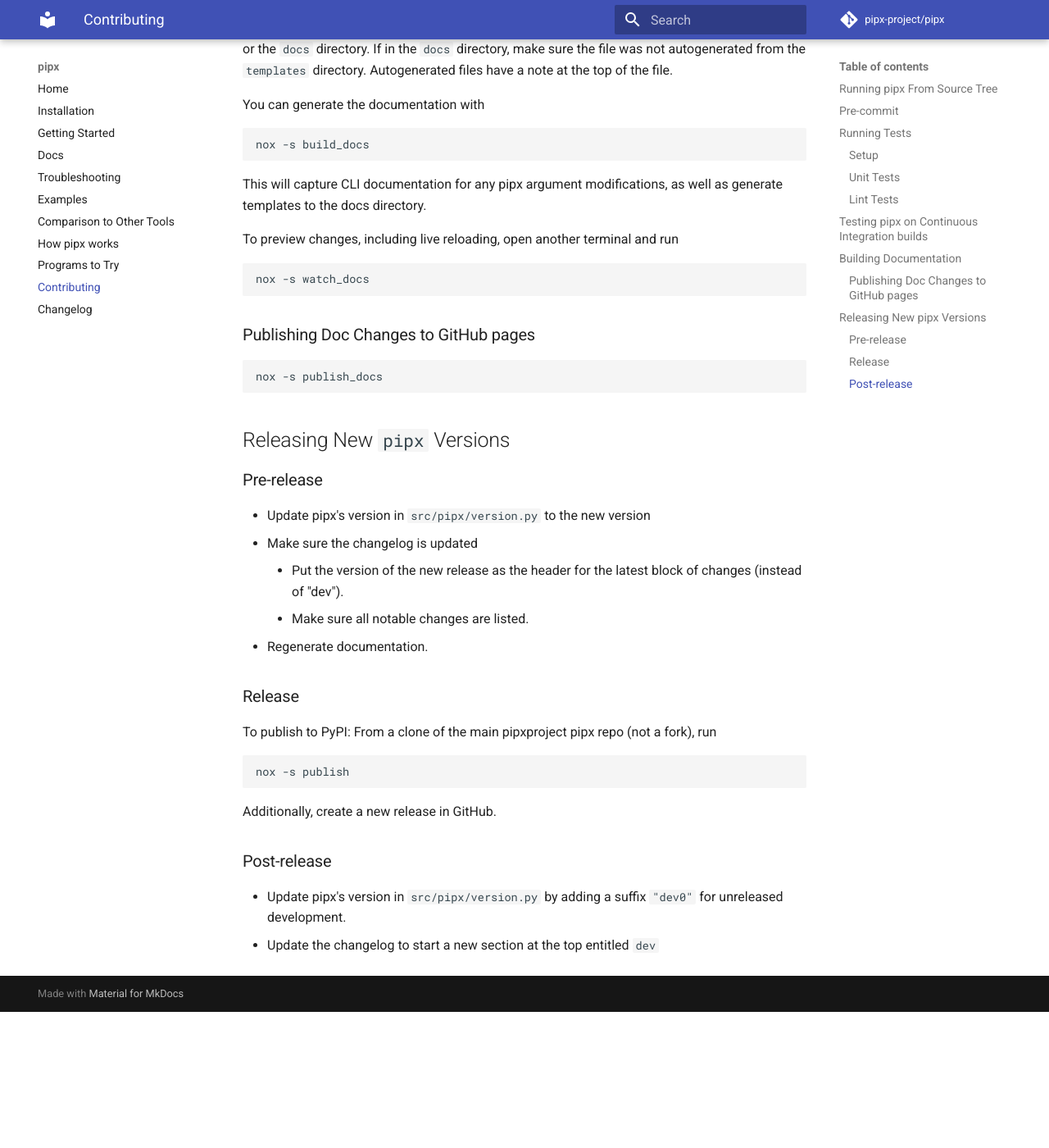
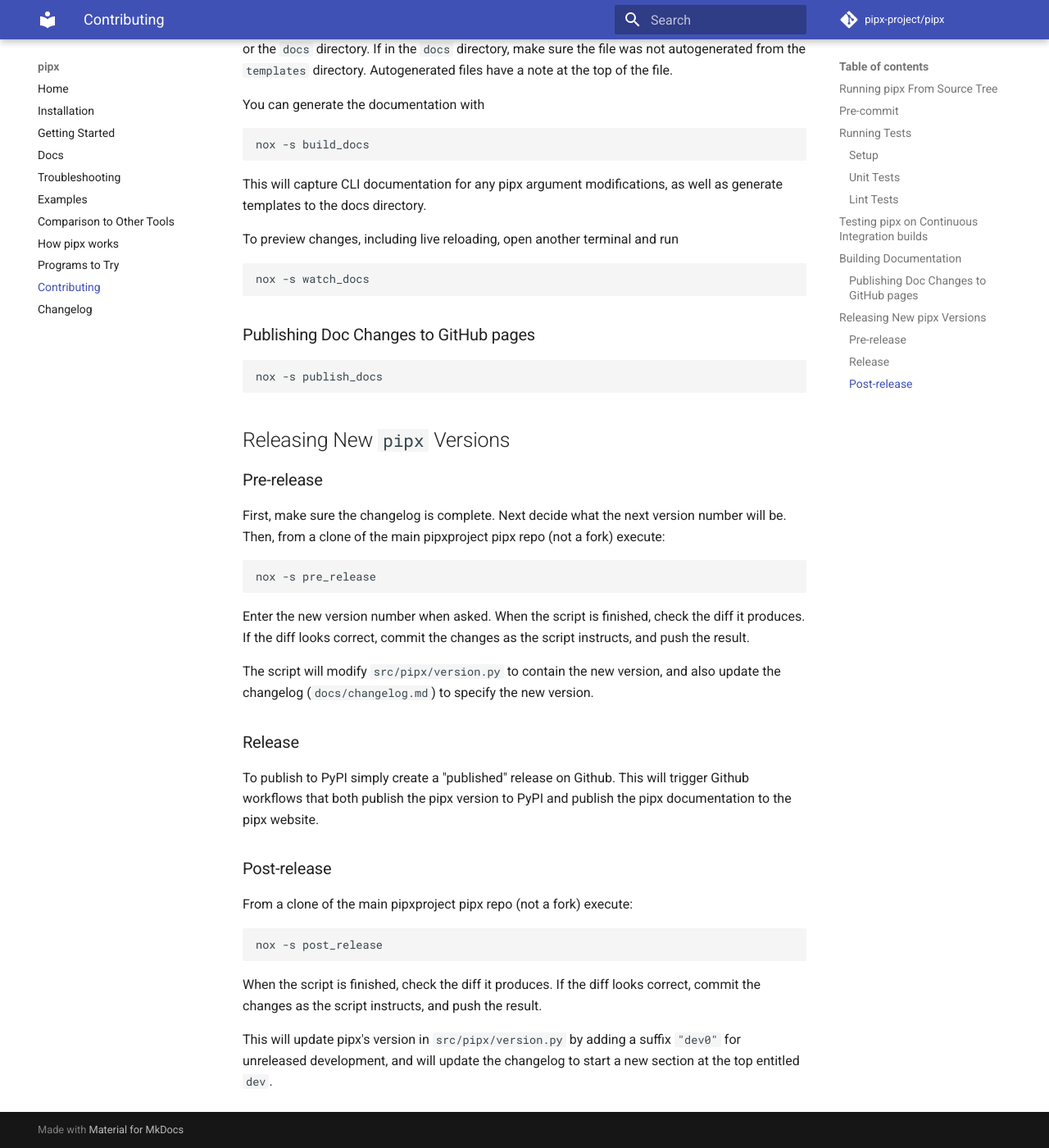
Before and after one commit to pypa/pipx, an MkDocs documentation site: the page built from docs/contributing.md, in a window 1280 px wide and 1400 px high, scrolled down 2602 px. Shown: the whole window at 82% size. Built offline with MkDocs 1.6.1 and Material for MkDocs 9.7.7, drawn with Linux system fonts in a browser that asks for light colours; comment, search, counter and statistics services are not loaded; before the commit the page ends 3836 px from its top, so only the background shows below that.

Commit message:
Docs: update contributing, and fix troubleshooting.

````diff
--- a/docs/contributing.md
+++ b/docs/contributing.md
@@ -127,20 +127,35 @@
 ## Releasing New `pipx` Versions
 ### Pre-release
 
-* Update pipx's version in `src/pipx/version.py` to the new version
-* Make sure the changelog is updated
-    * Put the version of the new release as the header for the latest block of changes (instead of "dev").
-    * Make sure all notable changes are listed.
-* Regenerate documentation.
+First, make sure the changelog is complete.  Next decide what the next version
+number will be.  Then, from a clone of the main pipxproject pipx repo (not a
+fork) execute:
+```
+nox -s pre_release
+```
+
+Enter the new version number when asked. When the script is finished, check the
+diff it produces.  If the diff looks correct, commit the changes as the
+script instructs, and push the result.
+
+The script will modify `src/pipx/version.py` to contain the new version, and
+also update the changelog (`docs/changelog.md`) to specify the new version.
 
 ### Release
-To publish to PyPI: From a clone of the main pipxproject pipx repo (not a fork), run
-```bash
-nox -s publish
+To publish to PyPI simply create a "published" release on Github.  This will
+trigger Github workflows that both publish the pipx version to PyPI and publish
+the pipx documentation to the pipx website.
+
+### Post-release
+From a clone of the main pipxproject pipx repo (not a
+fork) execute:
+```
+nox -s post_release
 ```
 
-Additionally, create a new release in GitHub.
+When the script is finished, check the diff it produces.  If the diff looks
+correct, commit the changes as the script instructs, and push the result.
 
-### Post-release
-* Update pipx's version in `src/pipx/version.py` by adding a suffix `"dev0"` for unreleased development.
-* Update the changelog to start a new section at the top entitled `dev`
+This will update pipx's version in `src/pipx/version.py` by adding a suffix
+`"dev0"` for unreleased development, and will update the changelog to start a
+new section at the top entitled `dev`.
````
Also changed, not shown: docs/troubleshooting.md (+10 -10 lines).
